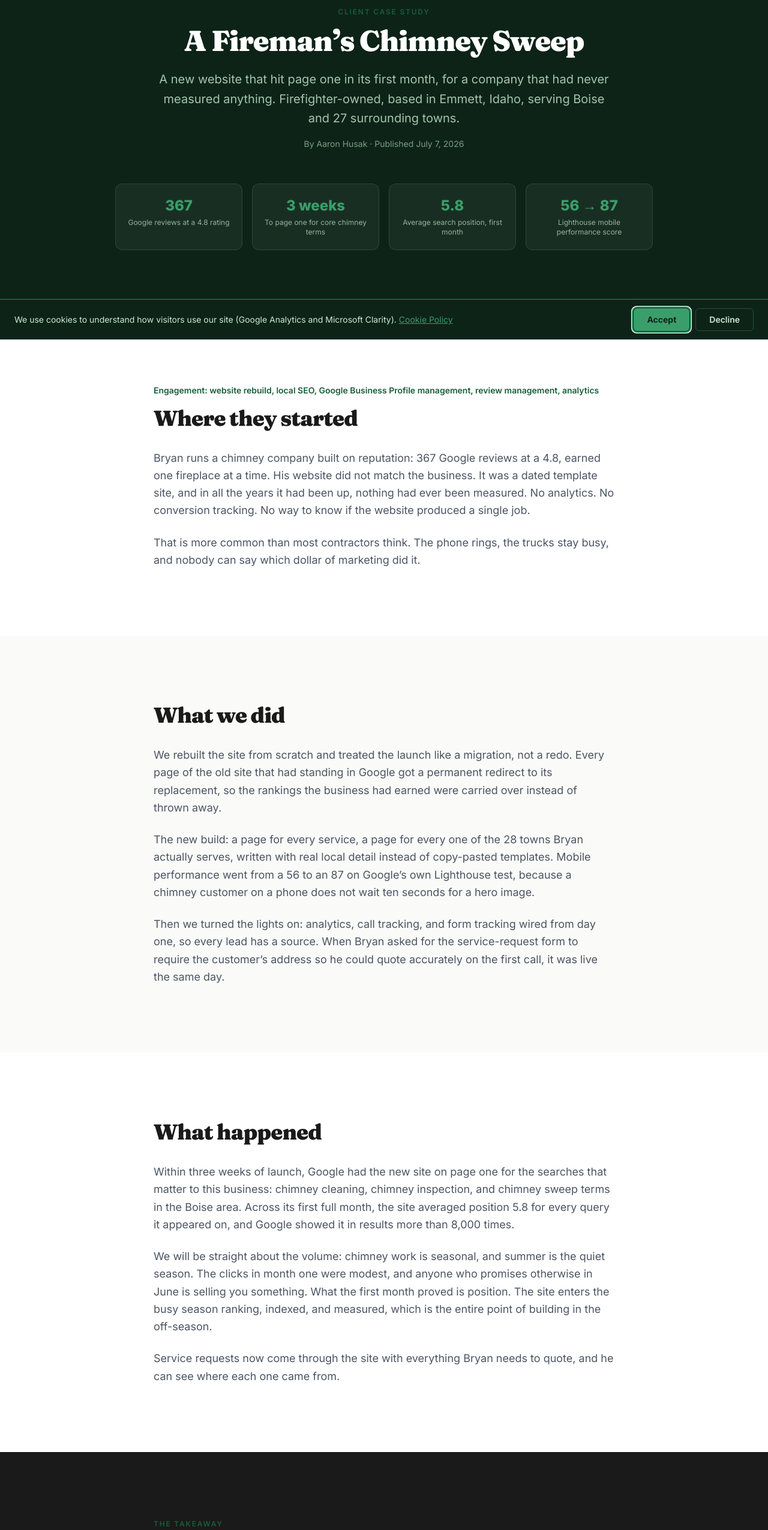
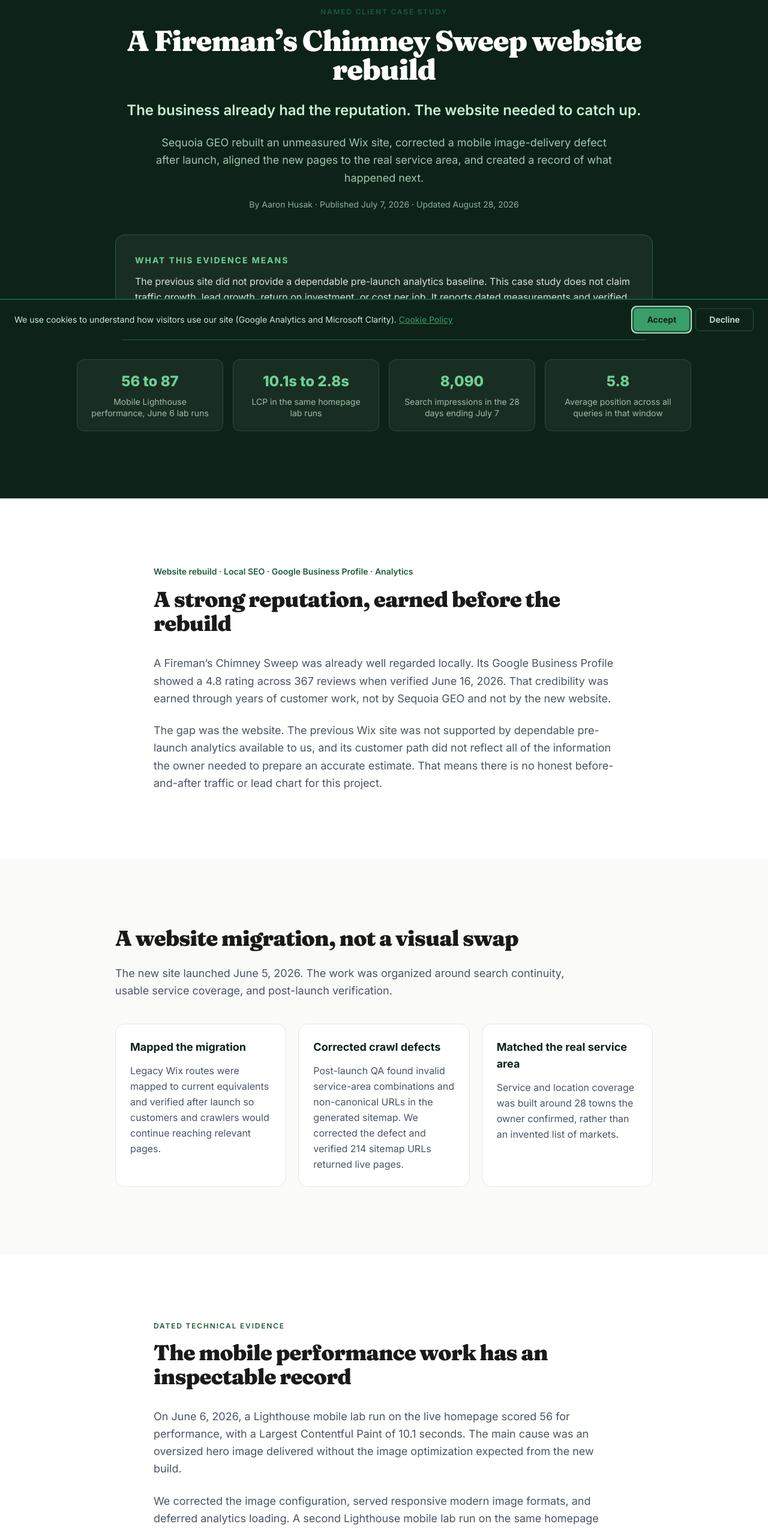
Before and after one commit to SequoiaGeo/next-website, a Next.js app: page /case-studies/firemans-chimney-sweep in a window 1280 px wide. Shown: the part 234-2785 px from the top of the page at 60% size. Built offline with nearby package versions, Linux system fonts and the light colour scheme; no server answers.

Commit message:
Revise Fireman's Chimney Sweep case study

```diff
--- a/package.json
+++ b/package.json
@@ -19,7 +19,8 @@
     "test:service-refresh": "node --test scripts/service-page-refresh-2026-08-22.test.mjs",
     "test:central-hvac-case-study": "node --test scripts/central-hvac-case-study-policy.test.mjs",
     "test:car-and-air-case-study": "node --test scripts/car-and-air-case-study-policy.test.mjs",
-    "test:amazing-air-case-study": "node --test scripts/amazing-air-case-study-policy.test.mjs"
+    "test:amazing-air-case-study": "node --test scripts/amazing-air-case-study-policy.test.mjs",
+    "test:firemans-case-study": "node --test scripts/firemans-chimney-sweep-case-study-policy.test.mjs"
   },
   "dependencies": {
     "next": "^14.2.35",
--- a/src/app/case-studies/firemans-chimney-sweep/page.tsx
+++ b/src/app/case-studies/firemans-chimney-sweep/page.tsx
@@ -2,9 +2,9 @@ import Link from "next/link";
 import type { Metadata } from "next";
 
 export const metadata: Metadata = {
-  title: "A Fireman's Chimney Sweep Case Study | Sequoia GEO",
+  title: "A Fireman's Chimney Sweep Website Rebuild | Sequoia GEO",
   description:
-    "A new website that hit page one in its first month, for a firefighter-owned chimney company that had never measured anything. Website rebuild, local SEO, and measurement from day one.",
+    "How Sequoia GEO rebuilt an unmeasured chimney-service website, improved a dated mobile lab result, corrected crawl issues, and established honest measurement.",
   alternates: {
     canonical: "https://www.sequoiageo.com/case-studies/firemans-chimney-sweep",
   },
@@ -13,10 +13,9 @@ export const metadata: Metadata = {
 const articleJsonLd = {
   "@context": "https://schema.org",
   "@type": "Article",
-  headline:
-    "A new website that hit page one in its first month, for a company that had never measured anything",
+  headline: "A Fireman's Chimney Sweep website rebuild",
   description:
-    "How A Fireman's Chimney Sweep in Emmett, Idaho went from an unmeasured template site to a page-one presence in its first month, with analytics, call tracking, and form tracking wired from day one.",
+    "A named case study about rebuilding an unmeasured local-service website, improving its mobile lab performance, correcting crawl issues, and establishing measurement without inventing a before-and-after growth story.",
   author: {
     "@type": "Person",
     "@id": "https://www.sequoiageo.com/#aaron-husak",
@@ -26,15 +25,42 @@ const articleJsonLd = {
     "@id": "https://www.sequoiageo.com/#organization",
   },
   datePublished: "2026-07-07",
-  dateModified: "2026-07-07",
+  dateModified: "2026-08-28",
   mainEntityOfPage: "https://www.sequoiageo.com/case-studies/firemans-chimney-sweep",
 };
 
 const stats = [
-  { value: "367", label: "Google reviews at a 4.8 rating" },
-  { value: "3 weeks", label: "To page one for core chimney terms" },
-  { value: "5.8", label: "Average search position, first month" },
-  { value: "56 → 87", label: "Lighthouse mobile performance score" },
+  {
+    value: "56 to 87",
+    label: "Mobile Lighthouse performance, June 6 lab runs",
+  },
+  {
+    value: "10.1s to 2.8s",
+    label: "LCP in the same homepage lab runs",
+  },
+  {
+    value: "8,090",
+    label: "Search impressions in the 28 days ending July 7",
+  },
+  {
+    value: "5.8",
+    label: "Average position across all queries in that window",
+  },
+];
+
+const workItems = [
+  {
+    title: "Mapped the migration",
+    body: "Legacy Wix routes were mapped to current equivalents and verified after launch so customers and crawlers would continue reaching relevant pages.",
+  },
+  {
+    title: "Corrected crawl defects",
+    body: "Post-launch QA found invalid service-area combinations and non-canonical URLs in the generated sitemap. We corrected the defect and verified 214 sitemap URLs returned live pages.",
+  },
+  {
+    title: "Matched the real service area",
+    body: "Service and location coverage was built around 28 towns the owner confirmed, rather than an invented list of markets.",
+  },
 ];
 
 export default function FiremansChimneySweepCaseStudy() {
@@ -45,12 +71,11 @@ export default function FiremansChimneySweepCaseStudy() {
         dangerouslySetInnerHTML={{ __html: JSON.stringify(articleJsonLd) }}
       />
 
-      {/* Nav strip */}
-      <div className="bg-white border-b border-gray-100">
-        <div className="mx-auto max-w-7xl px-6 lg:px-8 py-4">
+      <div className="border-b border-gray-100 bg-white">
+        <div className="mx-auto max-w-7xl px-6 py-4 lg:px-8">
           <Link
             href="/case-studies"
-            className="inline-flex items-center gap-2 text-sm font-medium text-[#1A5C3A] hover:text-[#0D2318] transition-colors"
+            className="inline-flex items-center gap-2 text-sm font-medium text-[#1A5C3A] transition-colors hover:text-[#0D2318]"
           >
             <svg
               xmlns="http://www.w3.org/2000/svg"
@@ -71,169 +96,219 @@ export default function FiremansChimneySweepCaseStudy() {
         </div>
       </div>
 
-      {/* Hero */}
       <section className="bg-[#0D2318] py-20 sm:py-28">
         <div className="mx-auto max-w-7xl px-6 lg:px-8">
-          <div className="mx-auto max-w-3xl text-center">
-            <p className="section-overline mb-4">Client Case Study</p>
+          <div className="mx-auto max-w-4xl text-center">
+            <p className="section-overline mb-4">Named Client Case Study</p>
             <h1 className="font-serif text-4xl font-extrabold tracking-tight text-white sm:text-5xl">
-              A Fireman&rsquo;s Chimney Sweep
+              A Fireman&rsquo;s Chimney Sweep website rebuild
             </h1>
-            <p className="mt-6 text-xl leading-relaxed text-[#C8EDD2]/80">
-              A new website that hit page one in its first month, for a company that had never
-              measured anything. Firefighter-owned, based in Emmett, Idaho, serving Boise and 27
-              surrounding towns.
+            <p className="mt-6 text-2xl font-semibold leading-relaxed text-[#C8EDD2]">
+              The business already had the reputation. The website needed to catch up.
             </p>
-            <p className="mt-4 text-sm text-[#C8EDD2]/60">
-              By Aaron Husak · Published July 7, 2026
+            <p className="mx-auto mt-5 max-w-3xl text-lg leading-relaxed text-[#C8EDD2]/80">
+              Sequoia GEO rebuilt an unmeasured Wix site, corrected a mobile image-delivery defect
+              after launch, aligned the new pages to the real service area, and created a record of
+              what happened next.
+            </p>
+            <p className="mt-5 text-sm text-[#C8EDD2]/70">
+              By Aaron Husak · Published July 7, 2026 · Updated August 28, 2026
             </p>
           </div>
 
-          {/* Stats */}
-          <div className="mx-auto mt-14 grid max-w-4xl grid-cols-2 gap-4 sm:grid-cols-4">
+          <div className="mx-auto mt-10 max-w-4xl rounded-2xl border border-[#3A9E6A]/40 bg-white/5 p-6 text-left sm:p-8">
+            <p className="text-sm font-bold uppercase tracking-[0.14em] text-[#6FCF97]">
+              What this evidence means
+            </p>
+            <p className="mt-3 text-base leading-relaxed text-white/85">
+              The previous site did not provide a dependable pre-launch analytics baseline. This
+              case study does not claim traffic growth, lead growth, return on investment, or cost
+              per job. It reports dated measurements and verified work completed after the June 5
+              launch.
+            </p>
+          </div>
+
+          <div className="mx-auto mt-8 grid max-w-5xl grid-cols-1 gap-4 sm:grid-cols-2 lg:grid-cols-4">
             {stats.map((item) => (
               <div
                 key={item.label}
                 className="rounded-xl border border-white/10 bg-white/5 p-5 text-center"
               >
-                <div className="text-2xl font-extrabold text-[#3A9E6A]">{item.value}</div>
-                <div className="mt-1 text-xs text-[#C8EDD2]/70 leading-snug">{item.label}</div>
+                <div className="text-2xl font-extrabold text-[#6FCF97]">{item.value}</div>
+                <div className="mt-2 text-sm leading-snug text-[#C8EDD2]/75">{item.label}</div>
               </div>
             ))}
           </div>
         </div>
       </section>
 
-      {/* Section 1 - Where they started */}
       <section className="bg-white py-20 sm:py-28">
         <div className="mx-auto max-w-7xl px-6 lg:px-8">
           <div className="mx-auto max-w-3xl">
-            <p className="text-sm font-semibold text-[#1A5C3A] mb-4">
-              Engagement: website rebuild, local SEO, Google Business Profile management, review
-              management, analytics
+            <p className="mb-4 text-sm font-semibold text-[#1A5C3A]">
+              Website rebuild · Local SEO · Google Business Profile · Analytics
             </p>
             <h2 className="font-serif text-3xl font-extrabold tracking-tight text-[#1a1a1a] sm:text-4xl">
-              Where they started
+              A strong reputation, earned before the rebuild
             </h2>
             <div className="mt-8 space-y-6 text-lg leading-relaxed text-gray-600">
               <p>
-                Bryan runs a chimney company built on reputation: 367 Google reviews at a 4.8,
-                earned one fireplace at a time. His website did not match the business. It was a
-                dated template site, and in all the years it had been up, nothing had ever been
-                measured. No analytics. No conversion tracking. No way to know if the website
-                produced a single job.
+                A Fireman&rsquo;s Chimney Sweep was already well regarded locally. Its Google
+                Business Profile showed a 4.8 rating across 367 reviews when verified June 16,
+                2026. That credibility was earned through years of customer work, not by Sequoia
+                GEO and not by the new website.
               </p>
               <p>
-                That is more common than most contractors think. The phone rings, the trucks stay
-                busy, and nobody can say which dollar of marketing did it.
+                The gap was the website. The previous Wix site was not supported by dependable
+                pre-launch analytics available to us, and its customer path did not reflect all of
+                the information the owner needed to prepare an accurate estimate. That means there
+                is no honest before-and-after traffic or lead chart for this project.
               </p>
             </div>
           </div>
         </div>
       </section>
 
-      {/* Section 2 - What we did */}
+      <section className="bg-[#fafaf8] py-20 sm:py-28">
+        <div className="mx-auto max-w-7xl px-6 lg:px-8">
+          <div className="mx-auto max-w-4xl">
+            <h2 className="font-serif text-3xl font-extrabold tracking-tight text-[#1a1a1a] sm:text-4xl">
+              A website migration, not a visual swap
+            </h2>
+            <p className="mt-6 max-w-3xl text-lg leading-relaxed text-gray-600">
+              The new site launched June 5, 2026. The work was organized around search continuity,
+              usable service coverage, and post-launch verification.
+            </p>
+            <div className="mt-10 grid gap-5 md:grid-cols-3">
+              {workItems.map((item) => (
+                <article key={item.title} className="rounded-2xl border border-gray-200 bg-white p-6">
+                  <h3 className="text-lg font-bold text-[#0D2318]">{item.title}</h3>
+                  <p className="mt-3 text-base leading-relaxed text-gray-600">{item.body}</p>
+                </article>
+              ))}
+            </div>
+          </div>
+        </div>
+      </section>
+
+      <section className="bg-white py-20 sm:py-28">
+        <div className="mx-auto max-w-7xl px-6 lg:px-8">
+          <div className="mx-auto max-w-3xl">
+            <p className="section-overline mb-4">Dated Technical Evidence</p>
+            <h2 className="font-serif text-3xl font-extrabold tracking-tight text-[#1a1a1a] sm:text-4xl">
+              The mobile performance work has an inspectable record
+            </h2>
+            <div className="mt-8 space-y-6 text-lg leading-relaxed text-gray-600">
+              <p>
+                On June 6, 2026, a Lighthouse mobile lab run on the live homepage scored 56 for
+                performance, with a Largest Contentful Paint of 10.1 seconds. The main cause was an
+                oversized hero image delivered without the image optimization expected from the new
+                build.
+              </p>
+              <p>
+                We corrected the image configuration, served responsive modern image formats, and
+                deferred analytics loading. A second Lighthouse mobile lab run on the same homepage
+                later that day scored 87, with a 2.8-second Largest Contentful Paint.
+              </p>
+              <div className="rounded-xl border border-[#1A5C3A]/20 bg-[#E8F3EC] p-5 text-base leading-relaxed text-[#0D2318]">
+                These are dated single lab runs surrounding one deployment. They are not field Core
+                Web Vitals, a guarantee of future test scores, or a comparison with the retired Wix
+                site.
+              </div>
+            </div>
+          </div>
+        </div>
+      </section>
+
       <section className="bg-[#fafaf8] py-20 sm:py-28">
         <div className="mx-auto max-w-7xl px-6 lg:px-8">
           <div className="mx-auto max-w-3xl">
+            <p className="section-overline mb-4">Early Search Visibility</p>
             <h2 className="font-serif text-3xl font-extrabold tracking-tight text-[#1a1a1a] sm:text-4xl">
-              What we did
+              What Google Search Console showed after launch
             </h2>
             <div className="mt-8 space-y-6 text-lg leading-relaxed text-gray-600">
               <p>
-                We rebuilt the site from scratch and treated the launch like a migration, not a
-                redo. Every page of the old site that had standing in Google got a permanent
-                redirect to its replacement, so the rankings the business had earned were carried
-                over instead of thrown away.
+                In the 28 days ending July 7, 2026, Google Search Console recorded 8,090 impressions
+                at an average position of 5.8 across all queries, including searches for the
+                business name.
               </p>
               <p>
-                The new build: a page for every service, a page for every one of the 28 towns
-                Bryan actually serves, written with real local detail instead of copy-pasted
-                templates. Mobile performance went from a 56 to an 87 on Google&rsquo;s own
-                Lighthouse test, because a chimney customer on a phone does not wait ten seconds
-                for a hero image.
-              </p>
-              <p>
-                Then we turned the lights on: analytics, call tracking, and form tracking wired
-                from day one, so every lead has a source. When Bryan asked for the service-request
-                form to require the customer&rsquo;s address so he could quote accurately on the
-                first call, it was live the same day.
+                That is a snapshot of the site&rsquo;s visibility after launch. It is not evidence
+                that impressions or rankings increased, because a dependable pre-launch comparison
+                is not available. It also is not evidence of inquiries or booked work.
               </p>
             </div>
           </div>
         </div>
       </section>
 
-      {/* Section 3 - What happened */}
       <section className="bg-white py-20 sm:py-28">
         <div className="mx-auto max-w-7xl px-6 lg:px-8">
           <div className="mx-auto max-w-3xl">
+            <p className="section-overline mb-4">Built Around the Business</p>
             <h2 className="font-serif text-3xl font-extrabold tracking-tight text-[#1a1a1a] sm:text-4xl">
-              What happened
+              The form changed when the quoting process changed
             </h2>
             <div className="mt-8 space-y-6 text-lg leading-relaxed text-gray-600">
               <p>
-                Within three weeks of launch, Google had the new site on page one for the searches
-                that matter to this business: chimney cleaning, chimney inspection, and chimney
-                sweep terms in the Boise area. Across its first full month, the site averaged
-                position 5.8 for every query it appeared on, and Google showed it in results more
-                than 8,000 times.
+                On June 29, the owner asked that website inquiries require a service address so he
+                could prepare a more accurate estimate without calling back for the missing detail.
+                The required field, validation, and linked address in the lead notification email
+                were updated, deployed, and verified the same day.
               </p>
               <p>
-                We will be straight about the volume: chimney work is seasonal, and summer is the
-                quiet season. The clicks in month one were modest, and anyone who promises
-                otherwise in June is selling you something. What the first month proved is
-                position. The site enters the busy season ranking, indexed, and measured, which is
-                the entire point of building in the off-season.
-              </p>
-              <p>
-                Service requests now come through the site with everything Bryan needs to quote,
-                and he can see where each one came from.
+                That change did not prove more leads. It made each completed inquiry more useful to
+                the person responsible for responding to it.
               </p>
             </div>
           </div>
         </div>
       </section>
 
-      {/* Section 4 - The takeaway */}
       <section className="bg-[#1a1a1a] py-20 sm:py-28">
         <div className="mx-auto max-w-7xl px-6 lg:px-8">
           <div className="mx-auto max-w-3xl">
-            <p className="section-overline mb-4">The Takeaway</p>
+            <p className="section-overline mb-4">Measurement With Limits</p>
             <h2 className="font-serif text-3xl font-extrabold tracking-tight text-white sm:text-4xl">
-              You do not need a decade of SEO history to rank.
+              We built the record before making the claim
             </h2>
-            <div className="mt-8 space-y-6 text-lg leading-relaxed text-gray-400">
+            <div className="mt-8 space-y-6 text-lg leading-relaxed text-gray-300">
               <p>
-                You need a technically clean site, pages that reflect the real business, a launch
-                that protects what you already earned, and measurement from day one. Reputation
-                did the rest here, because 367 Google reviews at a 4.8 were always the strongest
-                asset this company had. The website finally caught up to it.
+                Analytics and lead-event tracking were configured during the build, creating a
+                record of website activity the previous site did not provide to us.
+              </p>
+              <p>
+                First-touch attribution and CRM reconciliation were not complete in the latest
+                verified project record. We therefore cannot say that every lead has a source, and
+                this case study makes no claim about lead volume or business outcomes.
               </p>
             </div>
           </div>
         </div>
       </section>
 
-      {/* Attribution + CTA */}
       <section className="bg-[#0D2318] py-20">
         <div className="mx-auto max-w-3xl px-6 text-center">
           <h2 className="font-serif text-3xl font-extrabold text-white">
-            Ready for a website that earns its keep?
+            Need a website that can be measured honestly?
           </h2>
+          <p className="mt-5 text-lg leading-relaxed text-[#C8EDD2]/80">
+            Sequoia GEO builds the customer path, search foundation, and measurement record needed
+            to make better marketing decisions.
+          </p>
           <div className="mt-8 flex flex-col items-center gap-4 sm:flex-row sm:justify-center">
             <Link
               href="/contact"
               className="inline-flex items-center justify-center rounded-lg bg-[#3A9E6A] px-8 py-4 text-base font-semibold text-[#0D2318] transition hover:bg-[#6FCF97]"
             >
-              Book a Free Strategy Call
+              Request a Free Assessment
             </Link>
           </div>
-          <p className="mt-10 text-xs leading-relaxed text-[#C8EDD2]/50">
-            Every number in this case study comes from the client&rsquo;s own Google Search
-            Console, Google Business Profile, and Lighthouse tests, not from an agency dashboard.
-            Review count and search positions verified July 7, 2026. Published with the
-            owner&rsquo;s permission.
+          <p className="mt-10 text-sm leading-relaxed text-[#C8EDD2]/60">
+            Sources: the client&rsquo;s Google Search Console, Google Business Profile, June 6
+            Lighthouse reports, deployment records, and project change log. Search figures were
+            verified July 7, 2026. The owner approved being named. No private quote is used.
           </p>
         </div>
       </section>
```
Also changed, not shown: 2 other files (tests, documents, lock files or other folders).
